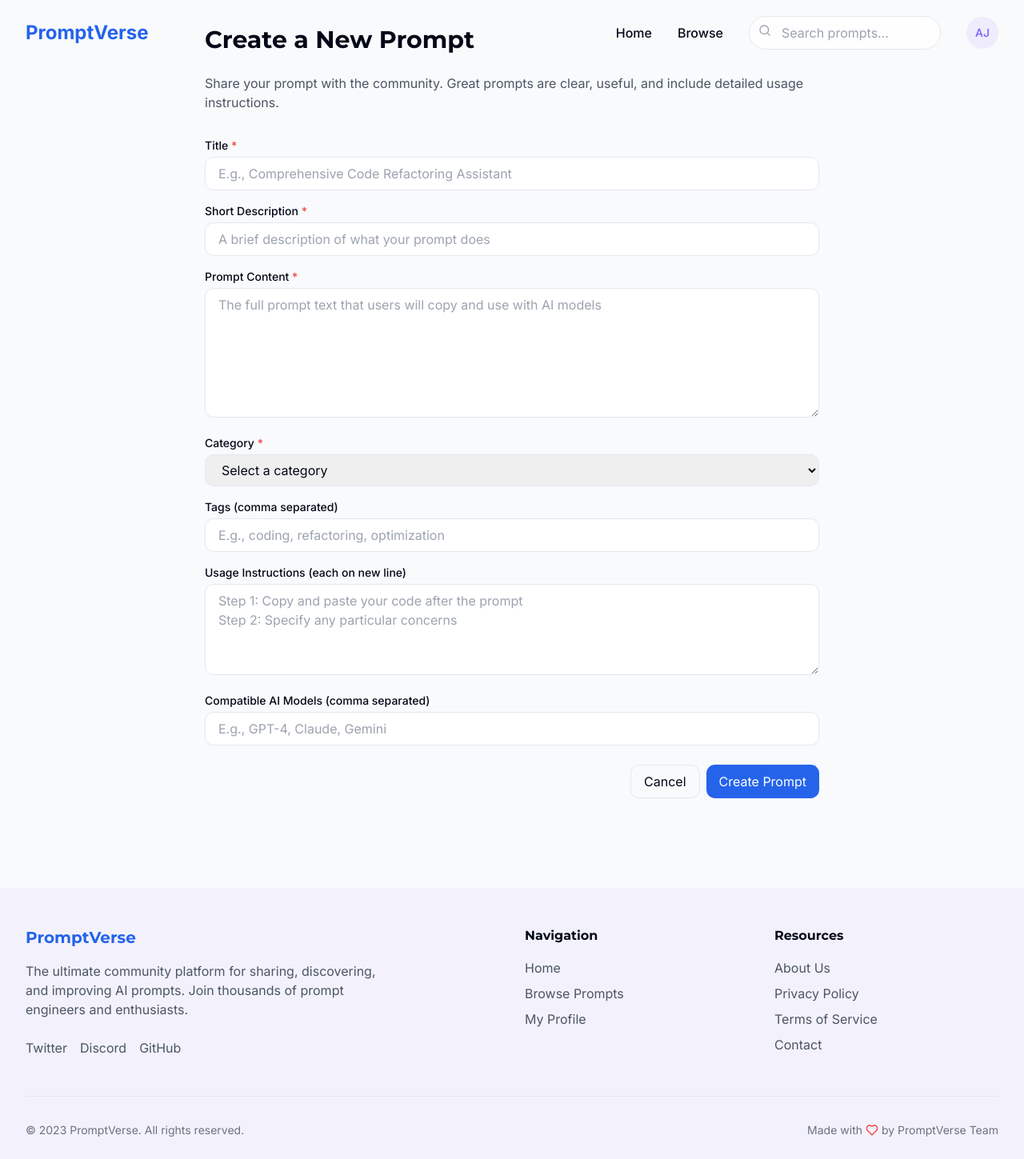
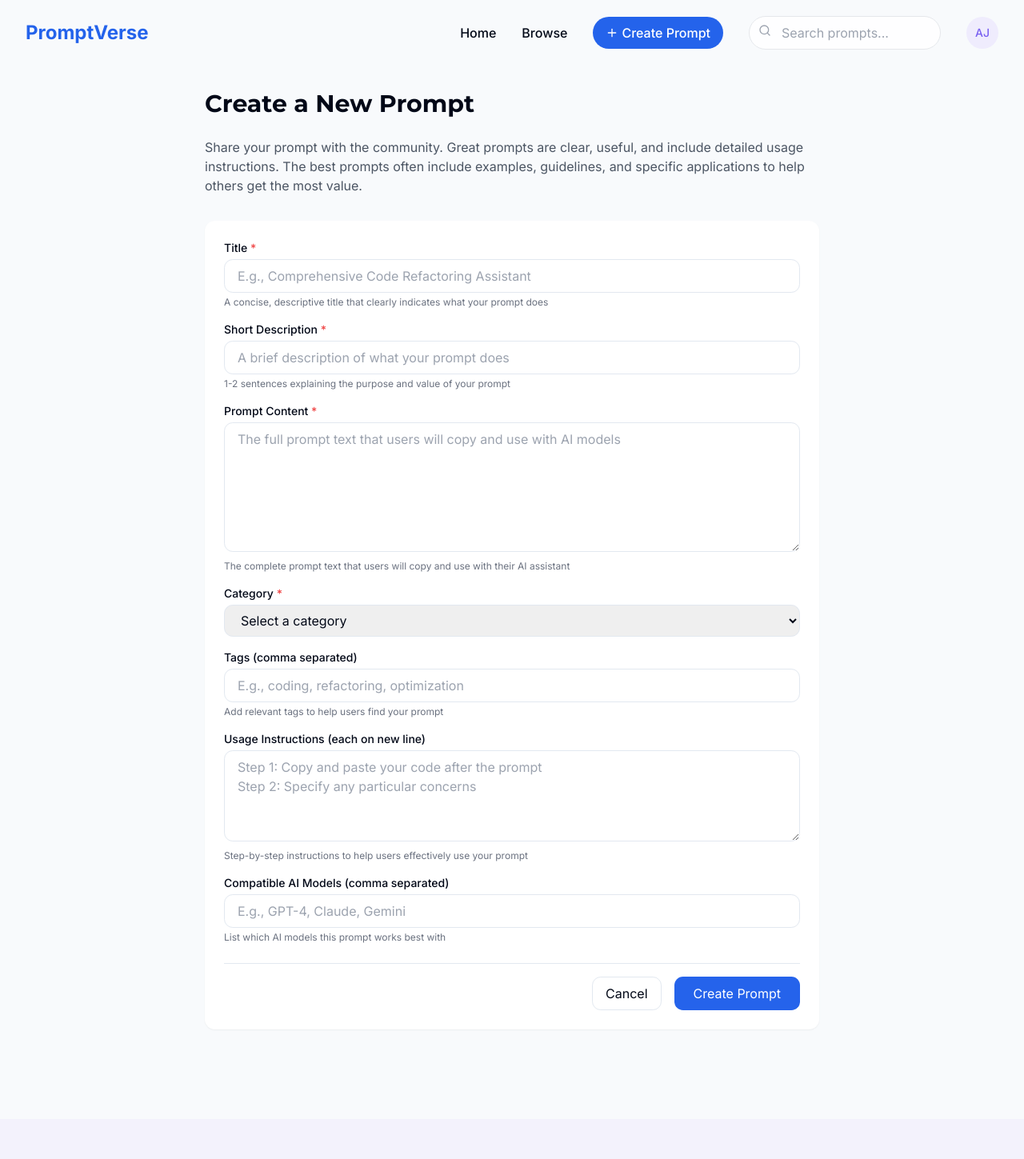
Before and after one commit to Ashimpaul/engage-prompt-library, a React (Vite) app: page /create in a window 1280 px wide. Shown: the top 1449 px of the page at 80% size. Built offline with nearby package versions, Linux system fonts and the light colour scheme.

Commit message:
Add prompt posting feature
This commit adds the functionality for users to post new prompts.

```diff
--- a/src/components/Navbar.tsx
+++ b/src/components/Navbar.tsx
@@ -1,7 +1,7 @@
 
 import React, { useState, useEffect } from 'react';
 import { Link, useLocation } from 'react-router-dom';
-import { Search, Menu, X } from 'lucide-react';
+import { Search, Menu, X, Plus } from 'lucide-react';
 
 const Navbar = () => {
   const [isScrolled, setIsScrolled] = useState(false);
@@ -41,6 +41,10 @@ const Navbar = () => {
           </Link>
           <Link to="/browse" className={`font-medium transition-colors hover:text-primary ${location.pathname === '/browse' ? 'text-primary' : ''}`}>
             Browse
+          </Link>
+          <Link to="/create" className="font-medium flex items-center space-x-1 px-4 py-2 bg-primary text-white rounded-full hover:bg-primary/90 transition-colors">
+            <Plus className="h-4 w-4" />
+            <span>Create Prompt</span>
           </Link>
           <div className="relative">
             <input
@@ -85,6 +89,10 @@ const Navbar = () => {
             <Link to="/browse" className={`font-medium transition-colors hover:text-primary ${location.pathname === '/browse' ? 'text-primary' : ''}`}>
               Browse
             </Link>
+            <Link to="/create" className={`font-medium flex items-center space-x-1 ${location.pathname === '/create' ? 'text-primary' : ''}`}>
+              <Plus className="h-4 w-4" />
+              <span>Create Prompt</span>
+            </Link>
             <Link to="/profile" className={`font-medium transition-colors hover:text-primary ${location.pathname === '/profile' ? 'text-primary' : ''}`}>
               My Profile
             </Link>
--- a/src/components/PromptForm.tsx
+++ b/src/components/PromptForm.tsx
@@ -42,14 +42,14 @@ const PromptForm = () => {
         description: formData.description,
         content: formData.content,
         category: formData.category,
-        tags: formData.tags.split(',').map(tag => tag.trim()),
+        tags: formData.tags.split(',').map(tag => tag.trim()).filter(tag => tag !== ''),
         author: users[0], // In a real app, this would be the logged-in user
         createdAt: new Date().toISOString(),
         updatedAt: new Date().toISOString(),
         upvotes: 0,
         downvotes: 0,
         usageInstructions: formData.usageInstructions.split('\n').filter(line => line.trim() !== ''),
-        aiModels: formData.aiModels.split(',').map(model => model.trim()),
+        aiModels: formData.aiModels.split(',').map(model => model.trim()).filter(model => model !== ''),
         isFeatured: false,
         isTrending: false
       };
@@ -65,7 +65,7 @@ const PromptForm = () => {
   };
 
   return (
-    <form onSubmit={handleSubmit} className="space-y-6">
+    <form onSubmit={handleSubmit} className="space-y-6 bg-white p-6 rounded-lg shadow-sm">
       <div className="space-y-4">
         <div>
           <label htmlFor="title" className="block text-sm font-medium mb-1">
@@ -81,6 +81,7 @@ const PromptForm = () => {
             placeholder="E.g., Comprehensive Code Refactoring Assistant"
             required
           />
+          <p className="text-xs text-gray-500 mt-1">A concise, descriptive title that clearly indicates what your prompt does</p>
         </div>
 
         <div>
@@ -97,6 +98,7 @@ const PromptForm = () => {
             placeholder="A brief description of what your prompt does"
             required
           />
+          <p className="text-xs text-gray-500 mt-1">1-2 sentences explaining the purpose and value of your prompt</p>
         </div>
 
         <div>
@@ -113,6 +115,7 @@ const PromptForm = () => {
             placeholder="The full prompt text that users will copy and use with AI models"
             required
           />
+          <p className="text-xs text-gray-500 mt-1">The complete prompt text that users will copy and use with their AI assistant</p>
         </div>
 
         <div>
@@ -149,6 +152,7 @@ const PromptForm = () => {
             className="w-full px-4 py-2 border rounded-md focus:ring-2 focus:ring-blue-500 focus:border-transparent"
             placeholder="E.g., coding, refactoring, optimization"
           />
+          <p className="text-xs text-gray-500 mt-1">Add relevant tags to help users find your prompt</p>
         </div>
 
         <div>
@@ -164,6 +168,7 @@ const PromptForm = () => {
             className="w-full px-4 py-2 border rounded-md focus:ring-2 focus:ring-blue-500 focus:border-transparent"
             placeholder="Step 1: Copy and paste your code after the prompt&#10;Step 2: Specify any particular concerns"
           />
+          <p className="text-xs text-gray-500 mt-1">Step-by-step instructions to help users effectively use your prompt</p>
         </div>
 
         <div>
@@ -179,21 +184,22 @@ const PromptForm = () => {
             className="w-full px-4 py-2 border rounded-md focus:ring-2 focus:ring-blue-500 focus:border-transparent"
             placeholder="E.g., GPT-4, Claude, Gemini"
           />
+          <p className="text-xs text-gray-500 mt-1">List which AI models this prompt works best with</p>
         </div>
       </div>
 
-      <div className="flex justify-end">
+      <div className="flex justify-end space-x-4 pt-4 border-t">
         <button
           type="button"
           onClick={() => navigate('/')}
-          className="px-4 py-2 mr-2 border rounded-md hover:bg-gray-50"
+          className="px-4 py-2 border rounded-md hover:bg-gray-50 transition-colors"
         >
           Cancel
         </button>
         <button
           type="submit"
           disabled={isSubmitting}
-          className="px-4 py-2 bg-blue-600 text-white rounded-md hover:bg-blue-700 focus:outline-none focus:ring-2 focus:ring-blue-500 focus:ring-offset-2 disabled:opacity-50"
+          className="px-6 py-2 bg-blue-600 text-white rounded-md hover:bg-blue-700 focus:outline-none focus:ring-2 focus:ring-blue-500 focus:ring-offset-2 disabled:opacity-50 transition-colors"
         >
           {isSubmitting ? 'Creating...' : 'Create Prompt'}
         </button>
--- a/src/pages/CreatePrompt.tsx
+++ b/src/pages/CreatePrompt.tsx
@@ -8,11 +8,12 @@ const CreatePrompt = () => {
   return (
     <div className="min-h-screen flex flex-col">
       <Navbar />
-      <main className="flex-grow container mx-auto px-4 py-8">
+      <main className="flex-grow container mx-auto px-4 py-8 mt-20">
         <div className="max-w-3xl mx-auto">
           <h1 className="text-3xl font-bold mb-6">Create a New Prompt</h1>
           <p className="text-gray-600 mb-8">
             Share your prompt with the community. Great prompts are clear, useful, and include detailed usage instructions.
+            The best prompts often include examples, guidelines, and specific applications to help others get the most value.
           </p>
           <PromptForm />
         </div>
```
